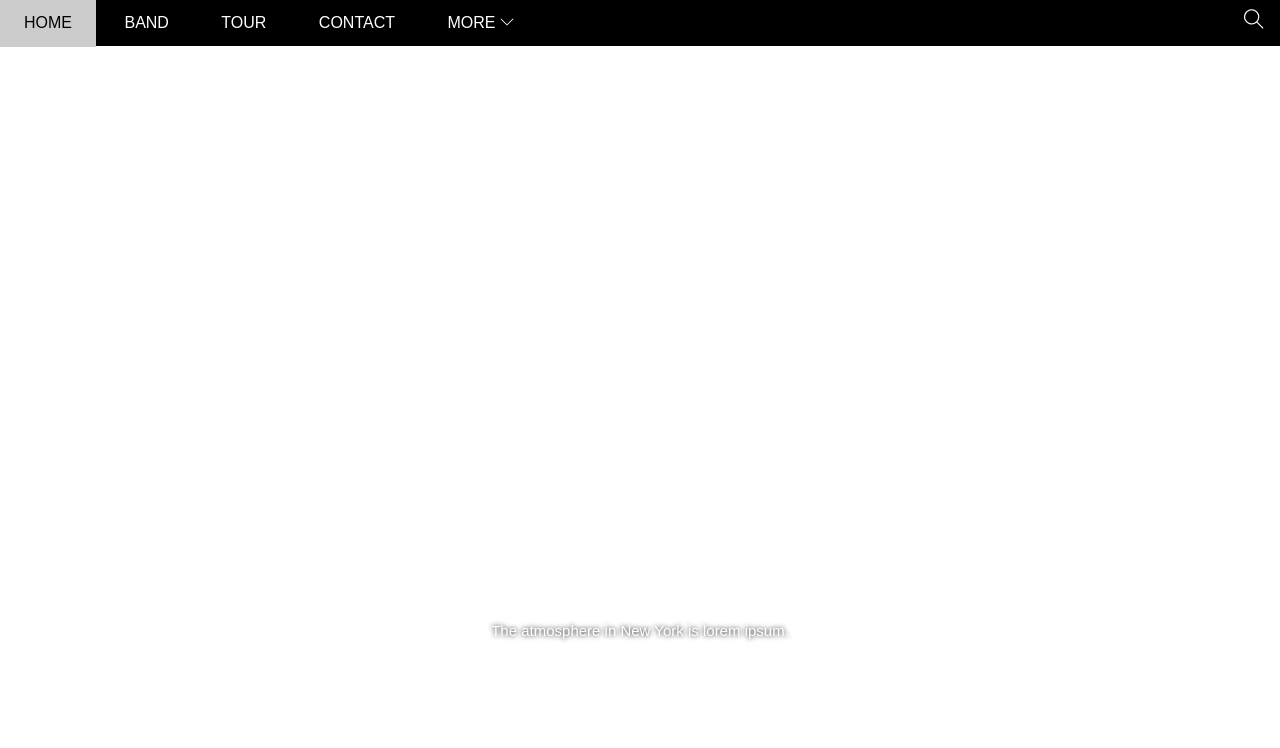
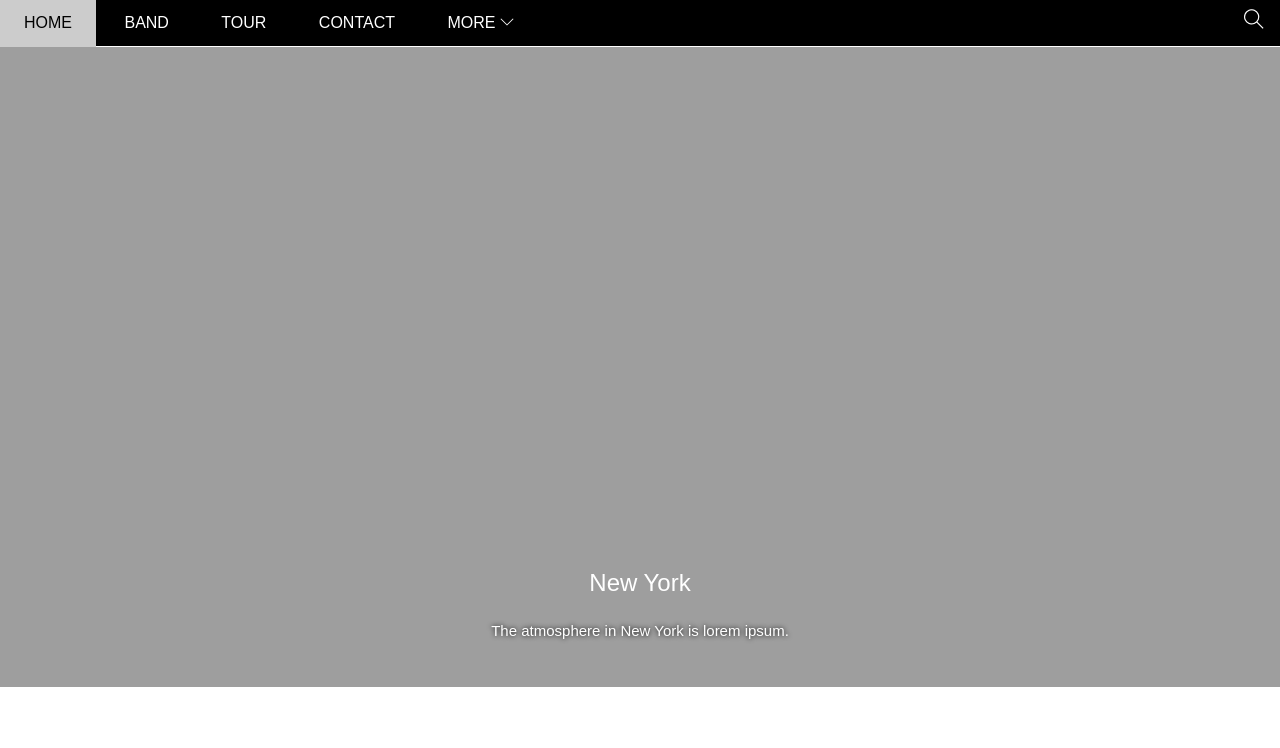
Before and after one commit to VanNam2000/The-Band, a plain HTML site: page index.html in a window 1280 px wide. Shown: the top 748 px of the page. Drawn offline with Linux system fonts and the light colour scheme; the site is published under a folder, as on GitHub Pages, so addresses that start at the root find nothing.

Commit message:
Update style.css

```diff
--- a/assets/css/style.css
+++ b/assets/css/style.css
@@ -219,7 +219,7 @@ scroll-behavior: smooth;
 
     margin-top: 46.6px;
     padding-top: 50%;
-    background: url('/assets/img/anh.jpg') top center / cover no-repeat;
+    background: url('../img/anh.jpg') top center / cover no-repeat;
     position: relative;
 
 
```
